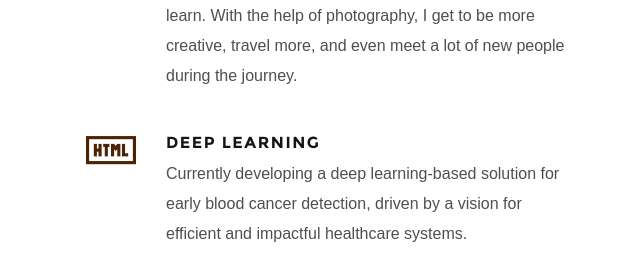
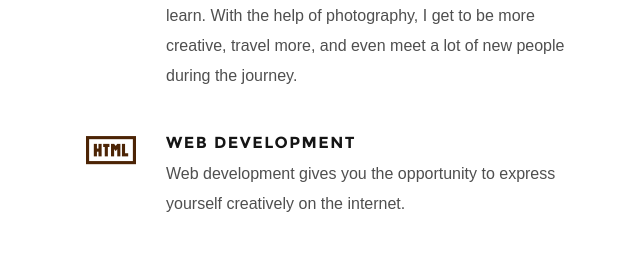
Before and after one commit to chaitanyakukreja/chaitanyakukreja.github.io, a plain HTML site: page index.html in a window 1280 px wide. Shown: the part 1325-1582 px from the top of the page, 644-1280 px from the left. Drawn offline with Linux system fonts and the light colour scheme; files whose address does not match are found by name.

Commit message:
Update index.html

```diff
--- a/index.html
+++ b/index.html
@@ -141,8 +141,8 @@
    						<i class="icon-HTML"></i>
    					</div>
    					<div class="service-item">
-   						<h4>Deep learning</h4>
-   						<p>Currently developing a deep learning-based solution for early blood cancer detection, driven by a vision for efficient and impactful healthcare systems.
+   						<h4>Web Development</h4>
+   						<p>Web development gives you the opportunity to express yourself creatively on the internet.
    						</p>
    					</div>
    				</li>
```
